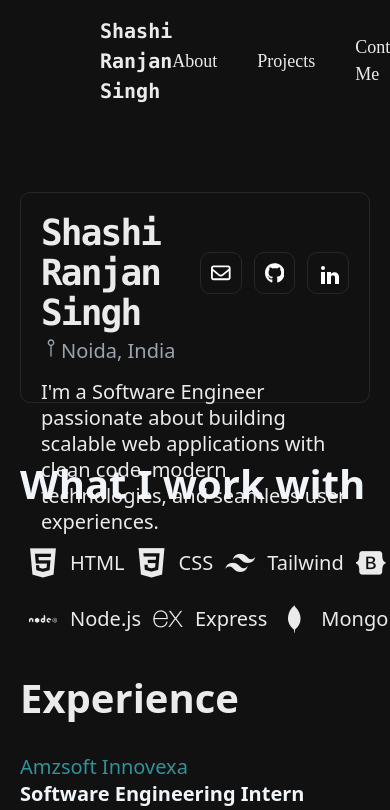
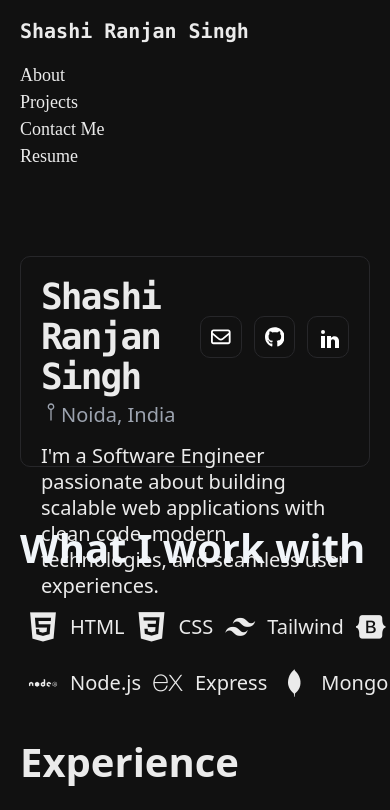
Before and after one commit to PrathamSingh1/Portfolio, a React (Vite) app: page / in a window 390 px wide. Shown: the top 810 px of the page. Built offline with nearby package versions, Linux system fonts and the light colour scheme; a web font is replaced by a local one.

Commit message:
Made Navbar Mobile Responsive

```diff
--- a/src/components/Navbar.jsx
+++ b/src/components/Navbar.jsx
@@ -4,15 +4,15 @@ import { Link } from "react-router-dom";
 const Navbar = () => {
   return (
     <>
-      <div className="flex items-center justify-between p-4 px-[100px] font-[Menlo] text-[18px]">
-        <div>
+      <div className="flex flex-col sm:flex-row sm:items-center sm:justify-between p-4 sm:px-[100px] px-[20px] font-[Menlo] text-[18px]">
+        <div className="mb-4 sm:mb-0">
             <Link to={`/`}>
             <h1 className="text-[20px] font-[700]">
                 Shashi Ranjan Singh
             </h1>
             </Link>
         </div>
-        <div className="flex items-center gap-10 mr-35">
+        <div className="flex flex-col sm:flex-row sm:gap-10 sm:mr-35 text-left sm:text-right">
             <Link to={`/about`}>
             <h2>
                 About
```
